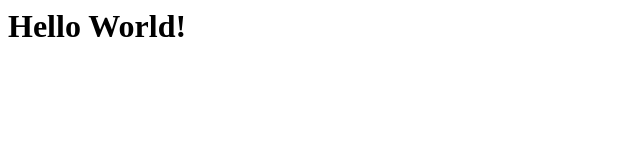
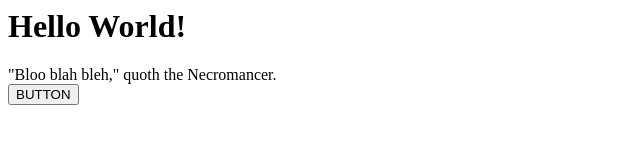
Before and after one commit to zoejohnson/ZenQuotes, a plain HTML site: page index.html in a window 1280 px wide. Shown: the whole page, without its empty margins (0-640 px from the left). Drawn offline with Linux system fonts and the light colour scheme.

Commit message:
Added a quote and a button with class 'quote'

```diff
--- a/index.html
+++ b/index.html
@@ -1 +1,3 @@
 <h1>Hello World!</h1>
+<div class='quote'>"Bloo blah bleh," quoth the Necromancer.</div>
+<button class='quote'>BUTTON</button>
```
